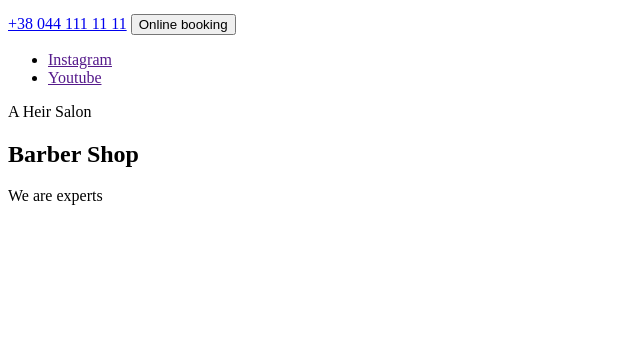
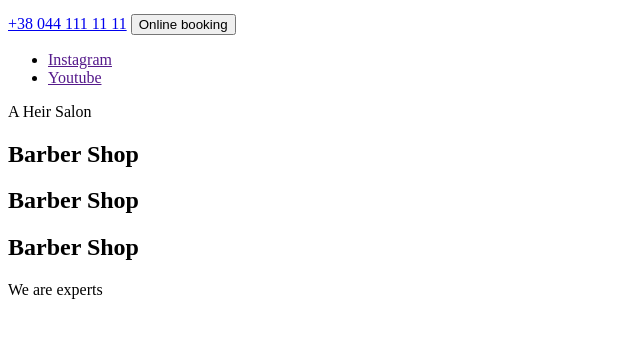
Before and after one commit to Gunin-Anton/fs-79, a plain HTML site: page index.html in a window 1280 px wide. Shown: the part 273-610 px from the top of the page, without its empty margins (0-640 px from the left). Drawn offline with Linux system fonts and the light colour scheme.

Commit message:
Update index.html

```diff
--- a/index.html
+++ b/index.html
@@ -38,6 +38,8 @@
         </ul>
         <p>A Heir Salon</p>
         <h1>Barber Shop</h1>
+        <h1>Barber Shop</h1>
+        <h1>Barber Shop</h1>
         <p>We are experts</p>
       </section>
     </main>
```
